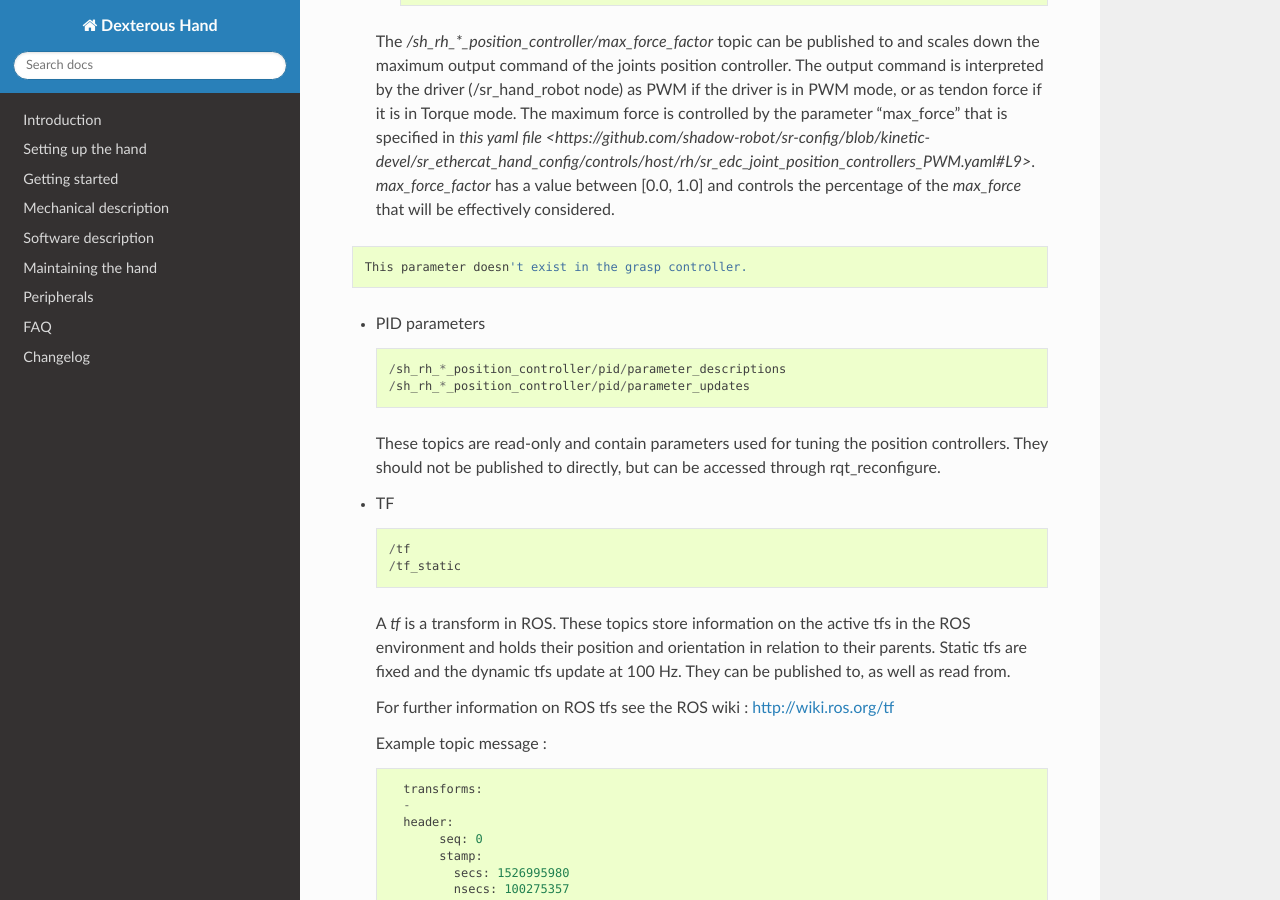
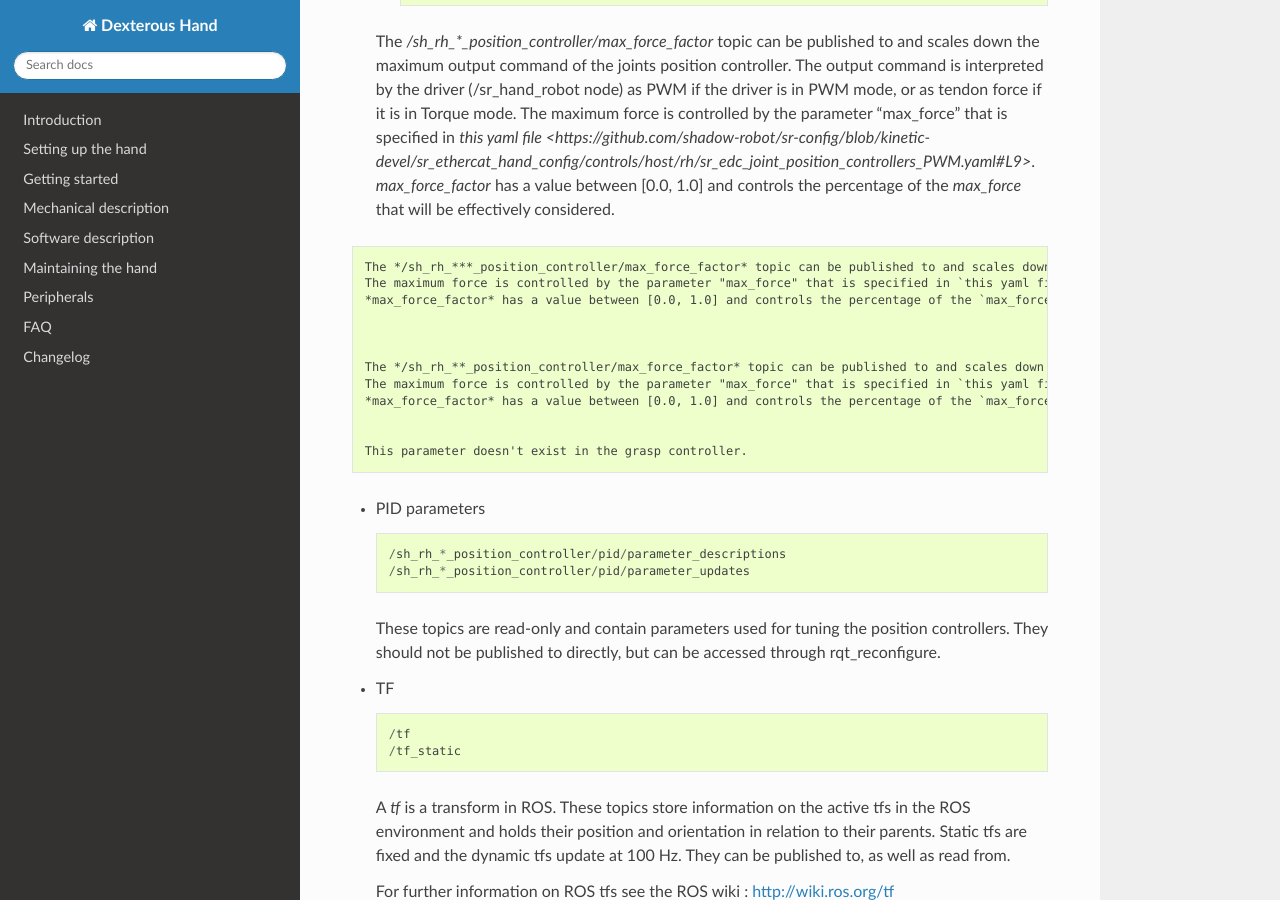
Before and after one commit to shadow-robot/sr_dexterous_hand_documentation, a Sphinx documentation site: the page built from docs/user_guide/3_getting_started.md, in a window 1280 px wide and 900 px high, scrolled down 21749 px. Built offline with Sphinx 7.4.7 and the Read the Docs theme 2.0.0, drawn with Linux system fonts in a browser that asks for light colours.

````diff
--- a/docs/user_guide/3_getting_started.md
+++ b/docs/user_guide/3_getting_started.md
@@ -777,6 +777,18 @@
 ```
 
 
+
+    The */sh_rh_***_position_controller/max_force_factor* topic can be published to and scales down the maximum output command of the joints position controller. The output command is interpreted by the driver (/sr_hand_robot node) as PWM if the driver is in PWM mode, or as tendon force if it is in Torque mode.
+    The maximum force is controlled by the parameter "max_force" that is specified in `this yaml file <https://github.com/shadow-robot/sr-config/blob/kinetic-devel/sr_ethercat_hand_config/controls/host/rh/sr_edc_joint_position_controllers_PWM.yaml#L9>`.
+    *max_force_factor* has a value between [0.0, 1.0] and controls the percentage of the `max_force` that will be effectively considered.
+
+
+
+    The */sh_rh_**_position_controller/max_force_factor* topic can be published to and scales down the maximum output command of the joints position controller. The output command is interpreted by the driver (/sr_hand_robot node) as PWM if the driver is in PWM mode, or as tendon force if it is in Torque mode.
+    The maximum force is controlled by the parameter "max_force" that is specified in `this yaml file <https://github.com/shadow-robot/sr-config/blob/kinetic-devel/sr_ethercat_hand_config/controls/host/rh/sr_edc_joint_position_controllers_PWM.yaml#L9>`.
+    *max_force_factor* has a value between [0.0, 1.0] and controls the percentage of the `max_force` that will be effectively considered.
+
+
     This parameter doesn't exist in the grasp controller.
 
 - PID parameters
````
